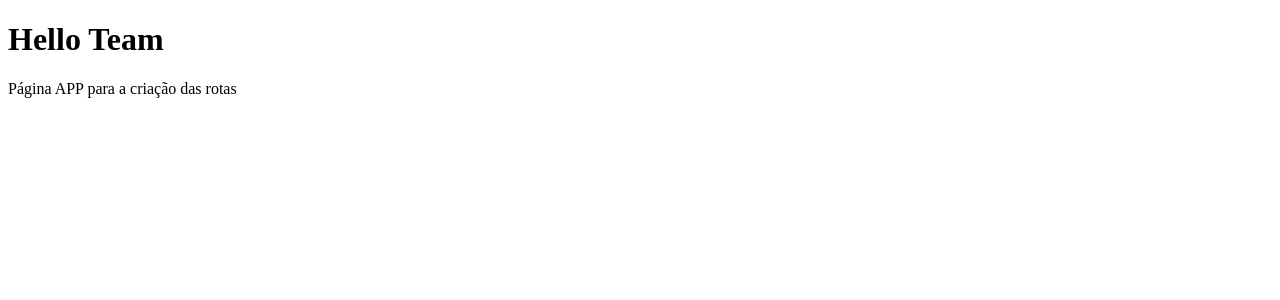
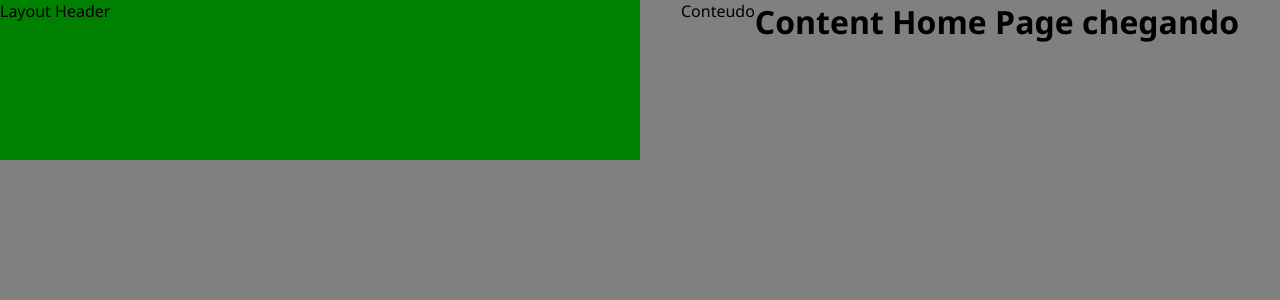
Before and after one commit to DaniSimoni/M3S1_ProjetoReact, a React (Vite) app: page / in a window 1280 px wide. Shown: the top 300 px of the page. Built offline with nearby package versions, Linux system fonts and the light colour scheme.

Commit message:
Iniciando as Rotas e Criando Layout e Global Style

```diff
--- a/src/App.jsx
+++ b/src/App.jsx
@@ -1,14 +1,26 @@
-import { useState } from 'react'
+import { BrowserRouter as Router, Routes, Route } from 'react-router-dom'
+
+import { Layout } from './Layout/Layout';
+import { HomePage } from './Pages/HomePage/HomePage'
+
 
 
 function App() {
-  const [count, setCount] = useState(0)
+
 
   return (
-    <>
-      <h1>Hello Team</h1>
-      <p>Página APP para a criação das rotas</p>
-    </>
+    <Router>
+      <Routes>
+
+        <Route path='/' element={<Layout/>} >
+
+            <Route path='/' element={<HomePage/>}/>
+
+
+        </Route>
+      </Routes>
+
+    </Router>
   )
 }
 
--- /dev/null
+++ b/src/Global.style.jsx
@@ -0,0 +1,16 @@
+import { createGlobalStyle } from 'styled-components';
+
+export const GlobalStyle = createGlobalStyle`
+    *{
+        margin: 0;
+        padding: 0;
+        box-sizing: border-box;
+        outline: none;
+        font-family: 'Segoe UI', Arial, Helvetica, sans-serif;
+    }
+
+    html, body, #root {
+        width: 100%;
+        height: 100%;
+}
+`
--- /dev/null
+++ b/src/Layout/Layout.jsx
@@ -0,0 +1,33 @@
+import { Outlet } from "react-router-dom";
+import * as Styled from './Layout.style';
+
+
+export const Layout = () => {
+
+const render = () => {
+
+    return(
+
+        <Styled.App>
+
+
+            <Styled.MainLayout>
+
+                <Styled.HeaderLayout>
+                Layout Header
+                </Styled.HeaderLayout>
+
+                <Styled.Content>
+                    Conteudo
+                <Outlet />
+                </Styled.Content>
+
+            </Styled.MainLayout>
+
+
+
+        </Styled.App>
+    )
+}
+    return render()
+}
--- /dev/null
+++ b/src/Layout/Layout.style.jsx
@@ -0,0 +1,38 @@
+import styled from 'styled-components';
+
+export const App = styled.div`
+    display: flex;
+    width: 100%;
+    height: 100%;
+    box-sizing: border-box;
+    margin: 0;
+    padding: 0;
+    background-color: white;
+
+`
+
+export const HeaderLayout = styled.div`
+    width: 100vw;
+    height: 20vh;
+    justify-content: center;
+    background-color: green;
+`
+
+export const MainLayout = styled.div`
+    width: 100%;
+    height: 100%;
+    display: flex;
+    background-color: gray;
+    box-sizing: border-box;
+    margin: 0;
+    padding: 0;
+
+`
+
+export const Content = styled.div`
+    width: 100%;
+    height: 100%;
+    display: flex;
+    justify-content: center;
+    margin: 0;
+`
--- /dev/null
+++ b/src/Pages/HomePage/HomePage.jsx
@@ -0,0 +1,8 @@
+import * as Styled from './HomePage.style'
+
+export const HomePage = () => {
+    return(
+
+        <h1>Content Home Page chegando</h1>
+    )
+}
--- /dev/null
+++ b/src/Pages/HomePage/HomePage.style.jsx
@@ -0,0 +1,14 @@
+import styled from 'styled-components';
+
+
+export const BodyHome = styled.div`
+    display: flex;
+    width: 100%;
+    height: 100%;
+    box-sizing: border-box;
+    margin: 0;
+    padding: 0;
+    background-color: white;
+    border: 3px solid red;
+
+`
--- a/src/main.jsx
+++ b/src/main.jsx
@@ -1,10 +1,16 @@
+
 import React from 'react'
 import ReactDOM from 'react-dom/client'
 import App from './App.jsx'
 
+import { GlobalStyle} from './Global.style.jsx'
+
 
 ReactDOM.createRoot(document.getElementById('root')).render(
+
   <React.StrictMode>
-    <App />
-  </React.StrictMode>,
+    <GlobalStyle/>
+
+    <App/>
+  </React.StrictMode>
 )
```
